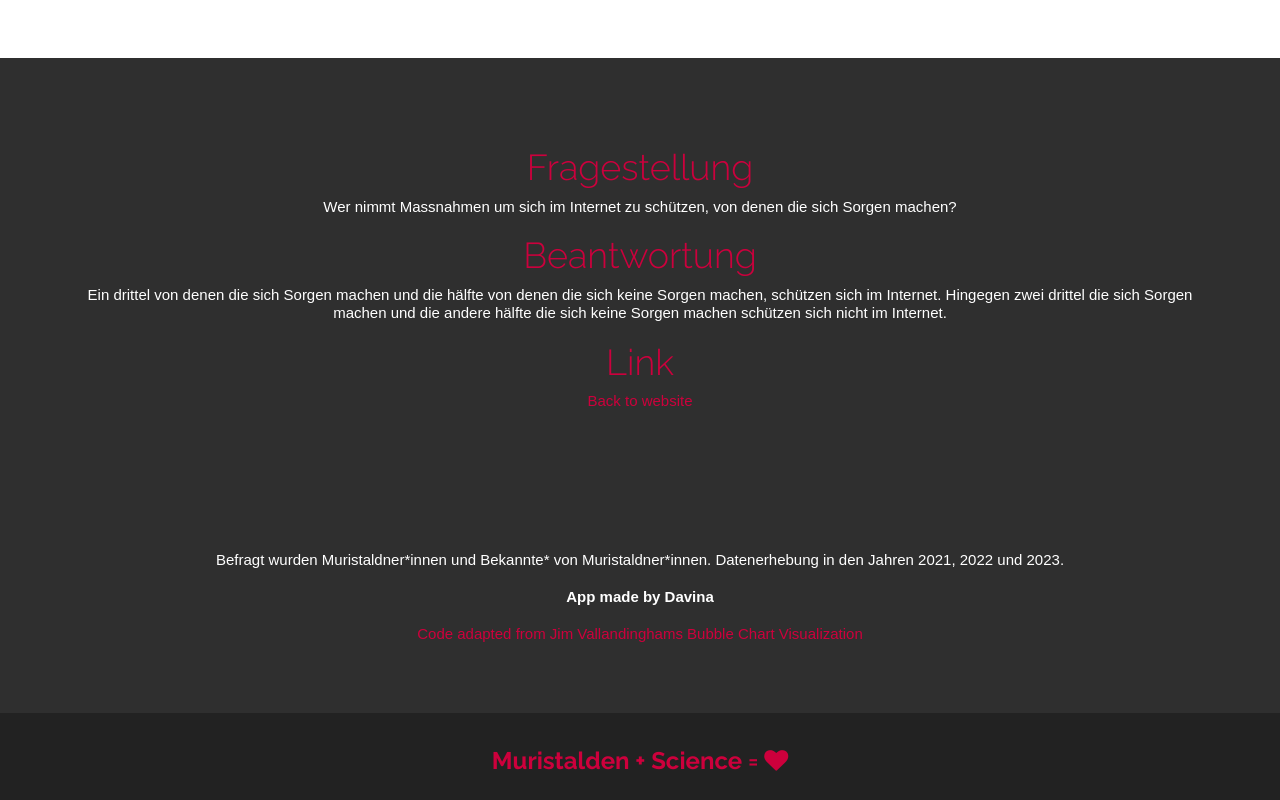
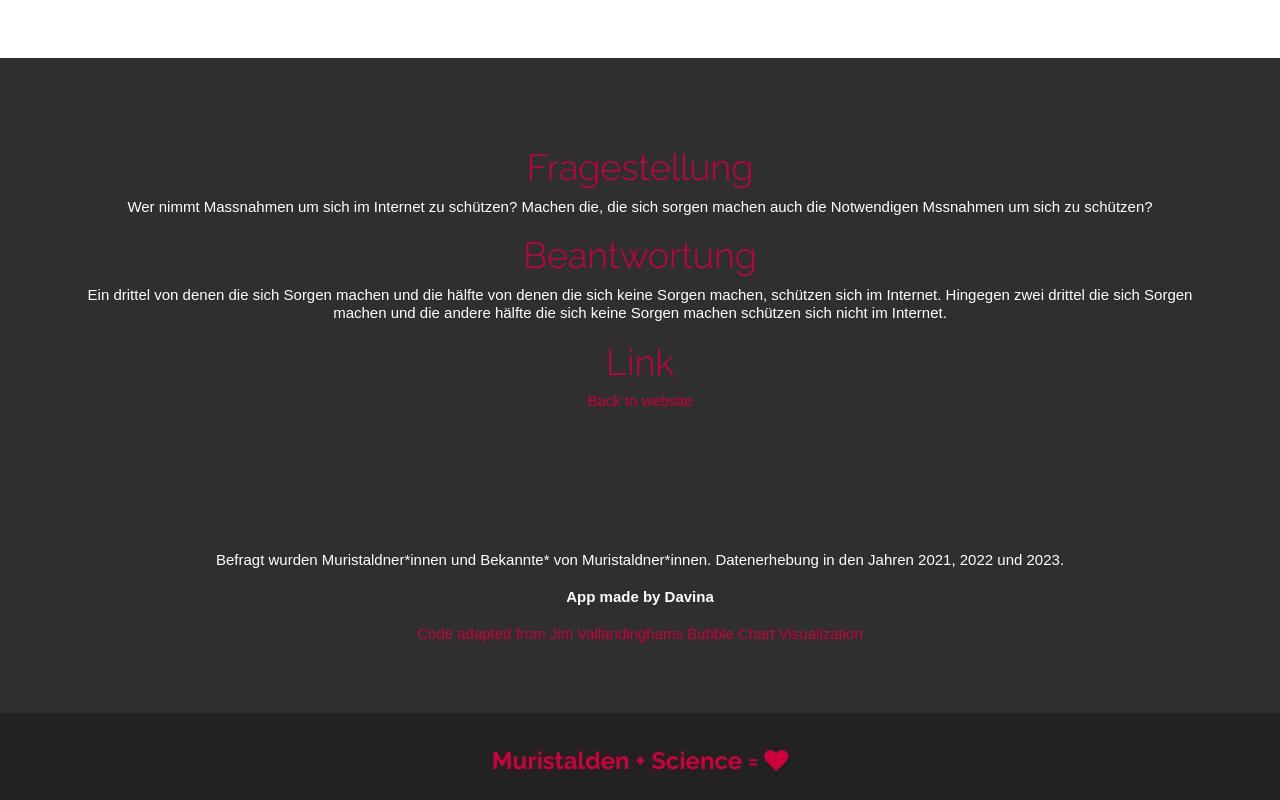
Before and after one commit to theVintheL/lalo, a plain HTML site: page index.html in a window 1280 px wide. Shown: the part 856-1656 px from the top of the page. Drawn offline with Linux system fonts and the light colour scheme; animation ran at ten frames a second.

Commit message:
Add files via upload

```diff
--- a/index.html
+++ b/index.html
@@ -73,7 +73,7 @@
             <div class="text_footer">
 
                 <h1> Fragestellung</h1>
-                Wer nimmt Massnahmen um sich im Internet zu schützen, von denen die sich Sorgen machen?
+                Wer nimmt Massnahmen um sich im Internet zu schützen?                                                          Machen die, die sich sorgen machen auch die Notwendigen Mssnahmen um sich zu schützen?
 
                 <h1> Beantwortung</h1>
                 Ein drittel von denen die sich Sorgen machen und die hälfte von denen die sich keine Sorgen machen, schützen sich im Internet. Hingegen zwei drittel die sich Sorgen machen und die andere hälfte die sich keine Sorgen machen schützen sich nicht im Internet.
```
